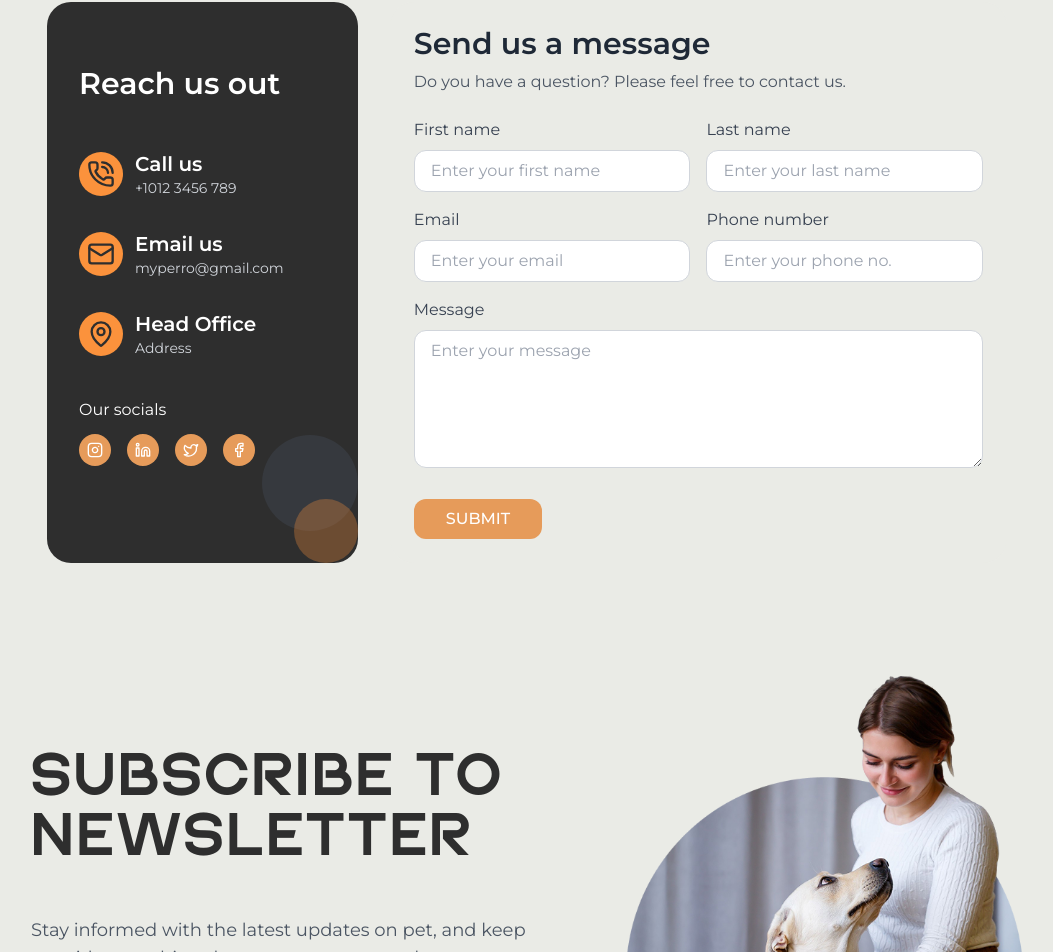
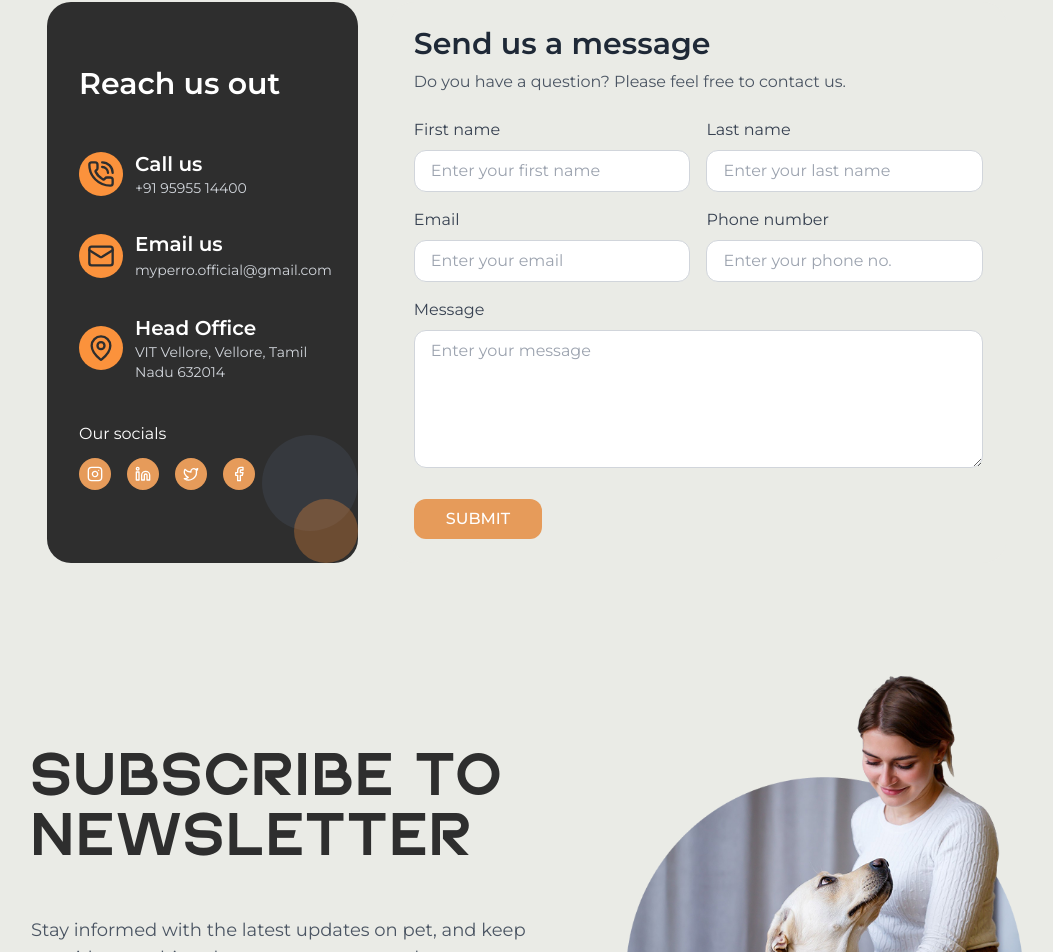
Before and after one commit to var-code-5/landing_page, a Next.js app: page /contact in a window 1280 px wide. Shown: the part 1094-2046 px from the top of the page, without its empty margins (113-1166 px from the left). Built offline with nearby package versions, Linux system fonts and the light colour scheme.

Commit message:
fix: Added Contact details in contact card

```diff
--- a/src/app/about/Description.tsx
+++ b/src/app/about/Description.tsx
@@ -7,7 +7,7 @@ function Description() {
         Smart Care for Pets, Every Step of the Way
         </h1>
         <div className='md:w-1/2 font-montserrat font-medium text-md md:text-lg text-background'>
-            <p>MyPerro is dedicated to enhancing the bond between pets and their parents through innovation and care."</p>
+            <p>MyPerro is dedicated to enhancing the bond between pets and their parents through innovation and care.</p>
             <br></br><p>MyPerro is more than a service, it&apos;s a commitment to redefining pet care with technology and trust.</p>
             <br></br><p>At MyPerro, we&apos;re driven by a simple mission: to ensure every pet is safe, healthy, and happy. With our state-of-the-art smart collars and personalized pet care services like dog walking and boarding, we provide solutions that make life easier for both pets and their owners. </p>
         </div>
--- a/src/app/contact/ContactCard.tsx
+++ b/src/app/contact/ContactCard.tsx
@@ -16,7 +16,7 @@ const ContactCard = () => {
           </div>
           <div>
             <h3 className="font-semibold text-xl text-left">Call us</h3>
-            <p className="text-gray-300 text-sm">+1012 3456 789</p>
+            <p className="text-gray-300 text-sm">+91 95955 14400</p>
           </div>
         </div>
 
@@ -27,7 +27,12 @@ const ContactCard = () => {
           </div>
           <div>
             <h3 className="font-semibold text-xl text-left">Email us</h3>
-            <p className="text-gray-300 text-sm">myperro@gmail.com</p>
+            <a
+              href="mailto:myperro.official@gmail.com"
+              className="text-gray-300 text-sm break-words hover:underline"
+            >
+              myperro.official@gmail.com
+            </a>
           </div>
         </div>
 
@@ -38,7 +43,7 @@ const ContactCard = () => {
           </div>
           <div>
             <h3 className="font-semibold text-xl text-left">Head Office</h3>
-            <p className="text-gray-300 text-sm text-left">Address</p>
+            <p className="text-gray-300 text-sm text-left">VIT Vellore, Vellore, Tamil Nadu 632014</p>
           </div>
         </div>
       </div>
@@ -47,21 +52,30 @@ const ContactCard = () => {
       <div className="mt-10 md:mt-18">
         <h3 className="mb-3 text-left">Our socials</h3>
         <div className="flex gap-2">
-        <div className="h-full w-auto flex items-center">
-            <ul className="flex h-fit gap-4 ">
+          <div className="h-full w-auto flex items-center">
+            <ul className="flex h-fit gap-4">
               <li className="rounded-full overflow-hidden">
-                <Instagram className="h-8 w-8 p-2 bg-primary text-white" />
+                <a href="https://www.instagram.com/myperro.in" target="_blank" rel="noopener noreferrer">
+                  <Instagram className="h-8 w-8 p-2 bg-primary text-white" />
+                </a>
               </li>
               <li className="rounded-full overflow-hidden">
-                <Linkedin className="h-8 w-8 p-2 bg-primary text-white" />
+                <a href="https://www.linkedin.com/company/myperroindia" target="_blank" rel="noopener noreferrer">
+                  <Linkedin className="h-8 w-8 p-2 bg-primary text-white" />
+                </a>
               </li>
               <li className="rounded-full overflow-hidden">
-                <Twitter className="h-8 w-8 p-2 bg-primary text-white" />
+                <a href="https://x.com/MyPerro_" target="_blank" rel="noopener noreferrer">
+                  <Twitter className="h-8 w-8 p-2 bg-primary text-white" />
+                </a>
               </li>
               <li className="rounded-full overflow-hidden">
-                <Facebook className="h-8 w-8 p-2 bg-primary text-white" />
+                <a href="https://www.facebook.com/MyPerro.official" target="_blank" rel="noopener noreferrer">
+                  <Facebook className="h-8 w-8 p-2 bg-primary text-white" />
+                </a>
               </li>
             </ul>
+
           </div>
         </div>
       </div>
```
